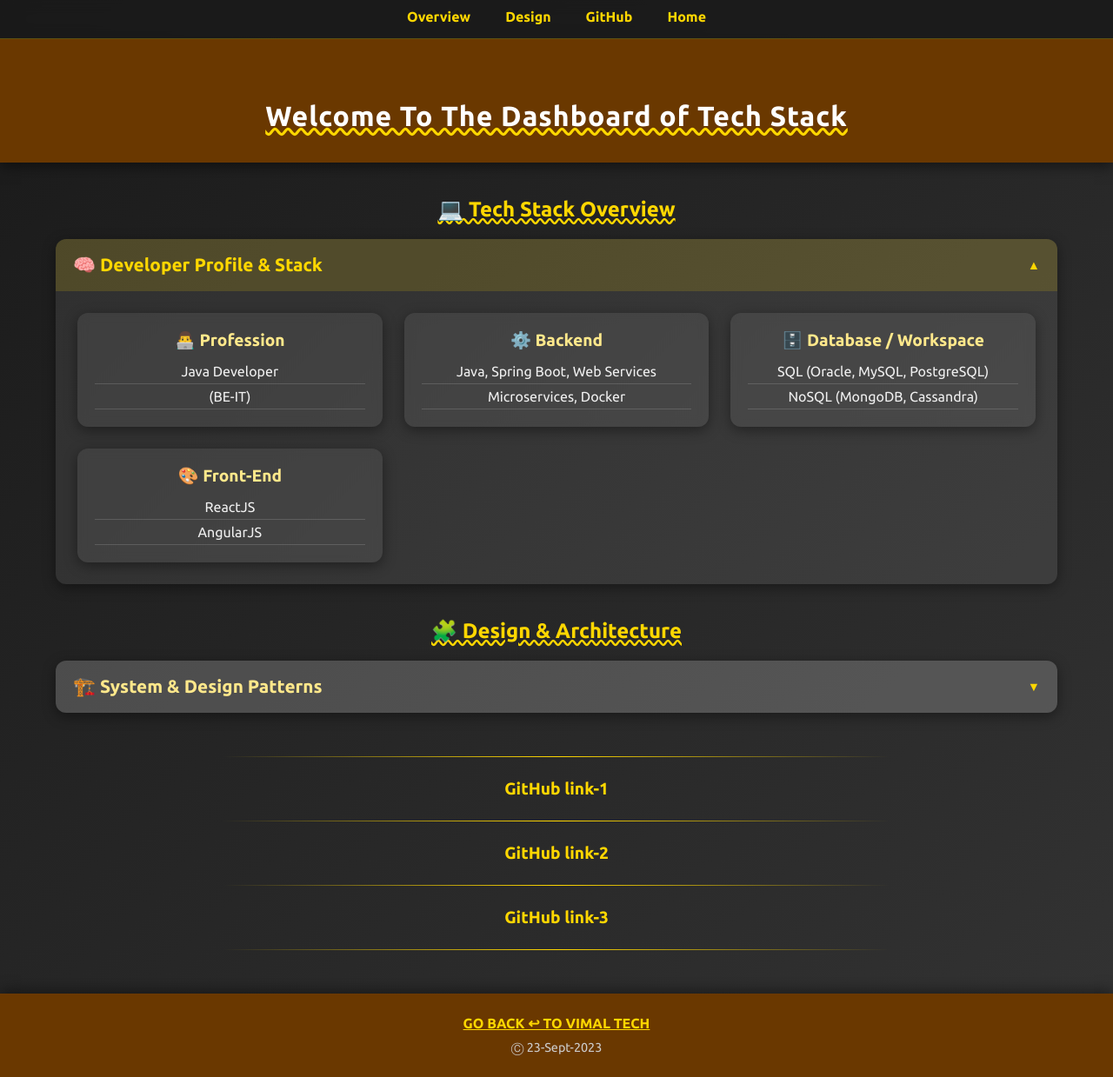
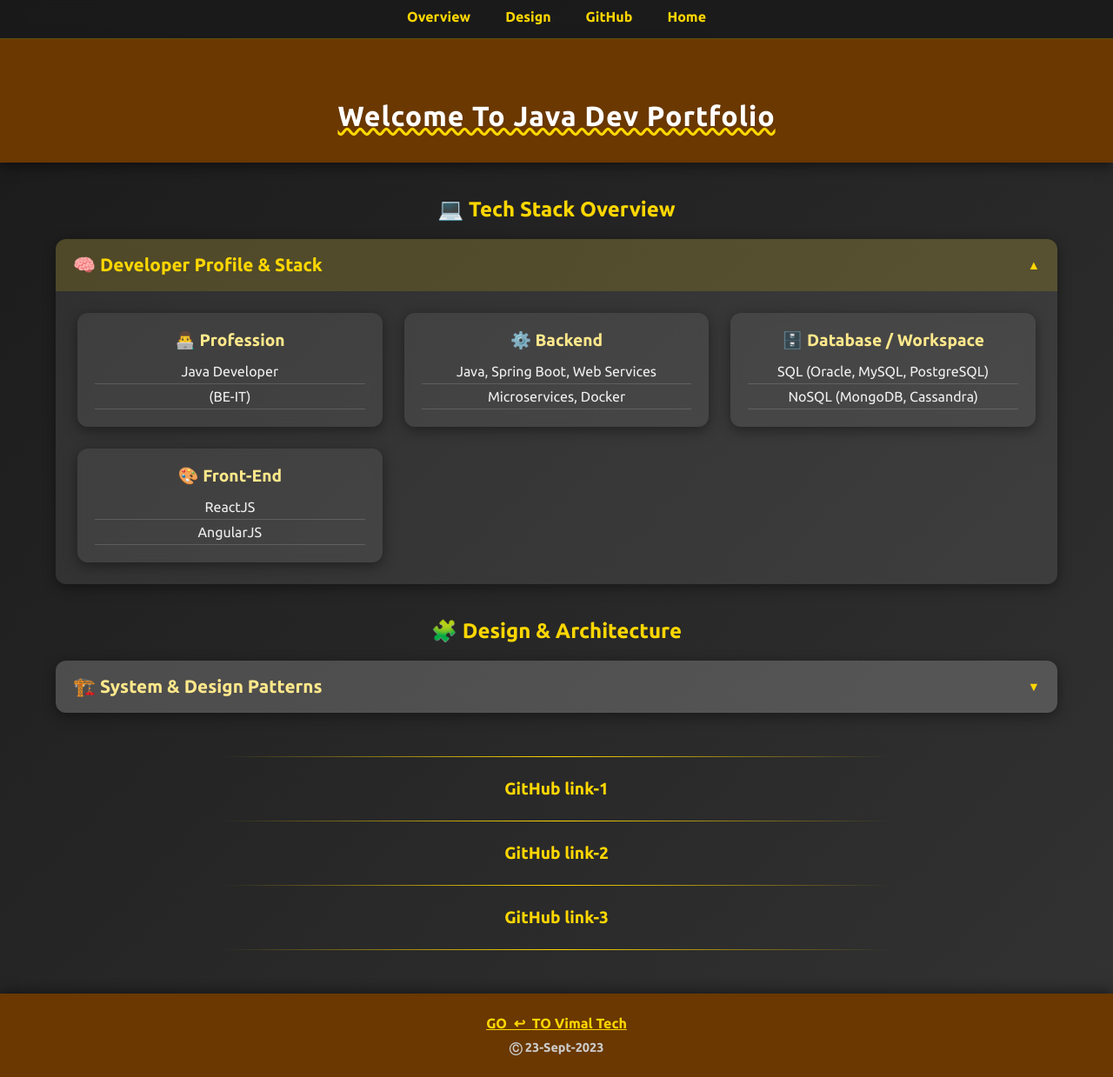
Before and after one commit to vimal-java-dev/portfolio-vimal-java-dev, a plain HTML site: page index.html in a window 1280 px wide. Shown: the whole page at 87% size. Drawn offline with Linux system fonts and the light colour scheme.

Commit message:
favicon added
Some text changed

Home link added

Signed-off-by: vimal-java-dev <vimal929@gmail.com>

```diff
--- a/index.html
+++ b/index.html
@@ -4,7 +4,11 @@
 <head>
 	<meta charset="UTF-8">
 	<meta name="viewport" content="width=device-width, initial-scale=1.0">
-	<title>Tech Stack Dashboard</title>
+	<title>Portfolio</title>
+	<!-- Favicon -->
+	<link rel="apple-touch-icon" sizes="180x180" href="/images/apple-touch-icon.png">
+	<link rel="icon" type="image/png" sizes="32x32" href="/images/favicon-32x32.png">
+	<link rel="icon" type="image/png" sizes="16x16" href="/images/favicon-16x16.png">
 	<link href="https://fonts.googleapis.com/css2?family=Ubuntu:wght@400;700&display=swap" rel="stylesheet">
 	<style>
 		:root {
@@ -90,7 +94,7 @@
 			color: var(--accent);
 			text-align: center;
 			margin: 40px 0 20px;
-			text-decoration: underline wavy var(--accent);
+			/* text-decoration: underline wavy var(--accent); */
 			animation: fadeIn 1.2s ease;
 		}
 
@@ -307,11 +311,11 @@
 		<a href="#overview">Overview</a>
 		<a href="#design">Design</a>
 		<a href="#links">GitHub</a>
-		<a href="#footer">Home</a>
+		<a href="https://vimaltech.dev/">Home</a>
 	</nav>
 
 	<header>
-		<h1>Welcome To The Dashboard of Tech Stack</h1>
+		<h1>Welcome To Java Dev Portfolio</h1>
 	</header>
 
 	<!-- Sections -->
@@ -409,8 +413,12 @@
 	</section>
 
 	<footer id="footer">
-		<b><a href="https://vimaltech.dev/">GO BACK &#8617; TO VIMAL TECH</a></b>
-		<p>&#9400; 23-Sept-2023</p>
+		<div>
+			<b>
+				<a href="https://vimaltech.dev/">GO<strong>&nbsp; &#8617; &nbsp;</strong>TO Vimal Tech</a>
+				<p>&#9400; 23-Sept-2023</p>
+			</b>
+		</div>
 	</footer>
 </body>
 
```
Also changed, not shown: images/android-chrome-192x192.png (added), images/android-chrome-512x512.png (added), images/apple-touch-icon.png (added), images/favicon-16x16.png (added), images/favicon-32x32.png (added), images/favicon.ico (added), images/logo.jpeg (added), images/site.webmanifest (added), 1 other file.
